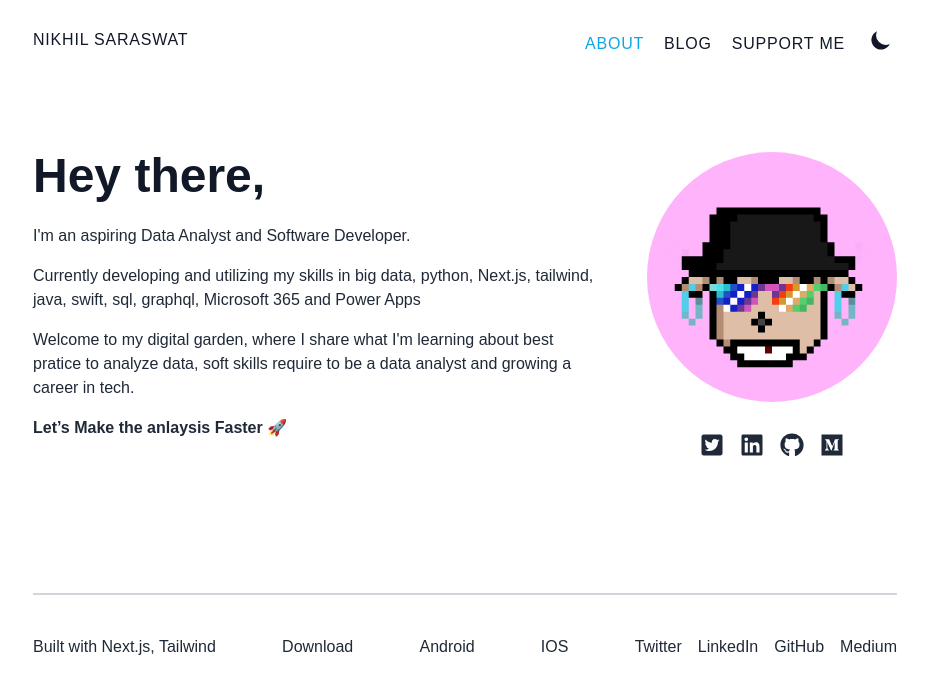
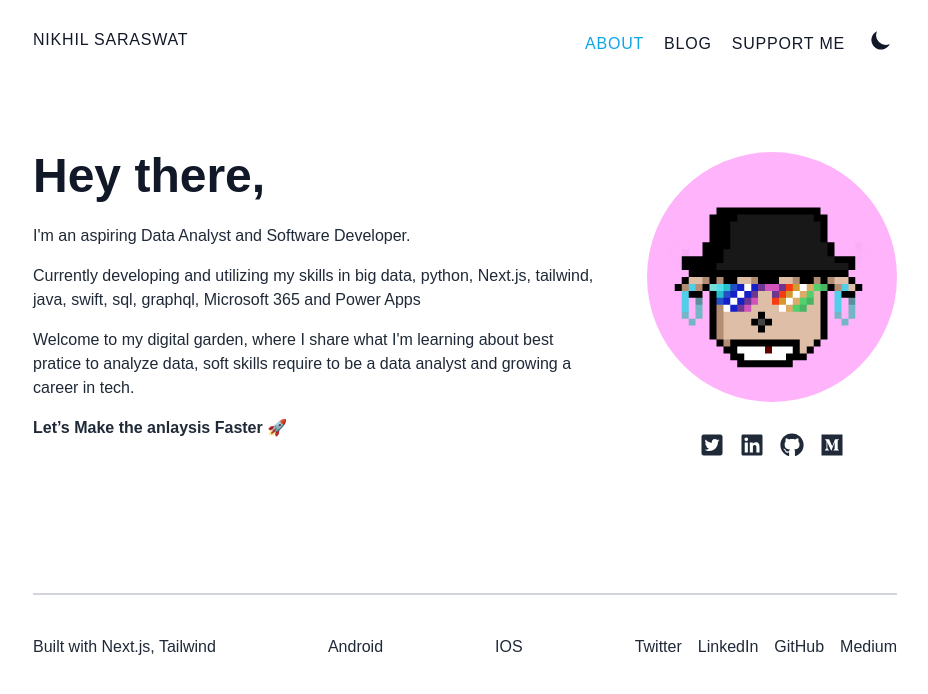
Before and after one commit to nikhilsaraswat/blog, a Next.js app in the folder portfolio-master/portfolio-master/v2/: page / in a window 1280 px wide. Shown: the top 694 px of the page, without its empty margins (175-1103 px from the left). Built offline with nearby package versions, Linux system fonts and the light colour scheme.

Commit message:
Update Footer.tsx

```diff
--- a/portfolio-master/portfolio-master/v2/components/Footer.tsx
+++ b/portfolio-master/portfolio-master/v2/components/Footer.tsx
@@ -7,7 +7,6 @@ const Footer = () => {
                 <div className="pb-8 mb-2 border-t-2 border-gray-300 dark:border-white-300"/>
                 <div className="flex flex-col justify-between lg:flex-row items-center">
                     <p>Built with Next.js, Tailwind</p>
-                    <p>Download</p>
                     <a href="https://github.com/nikhilsaraswat/android/archive/refs/heads/master.zip" className={"transition-colors hover:text-yellow-500"}
                             target="_blank"
                             rel="noreferrer">Android</a>
```
